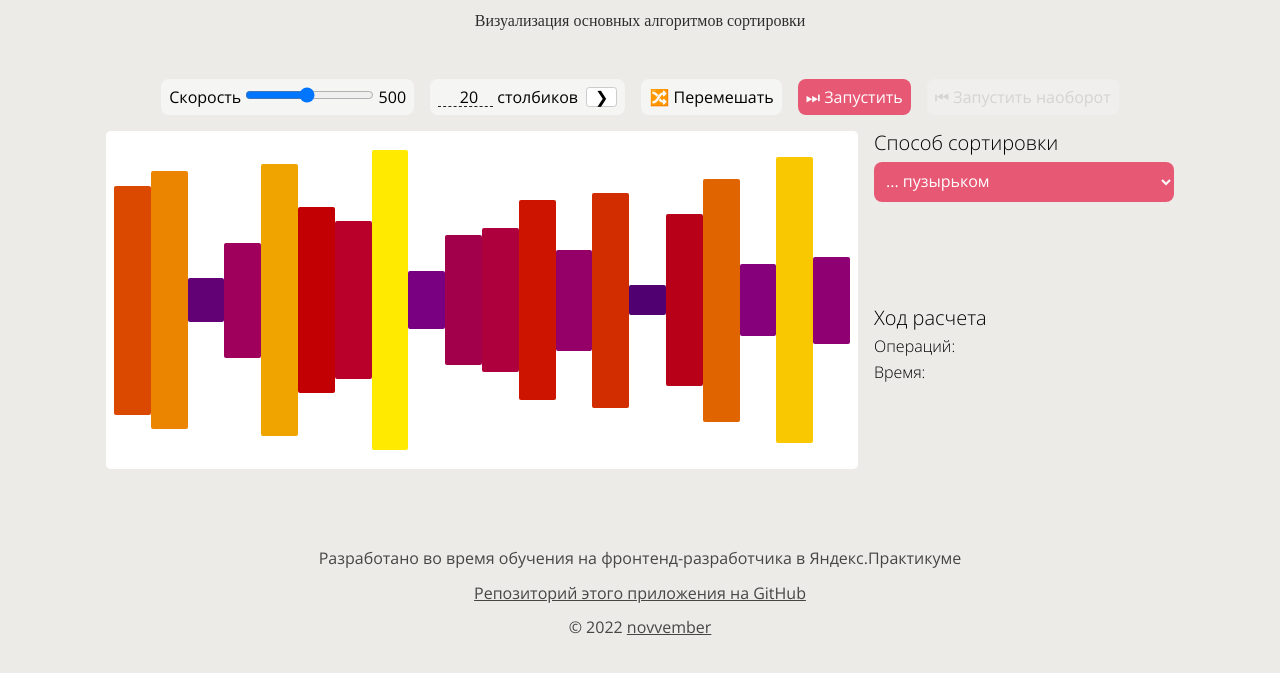
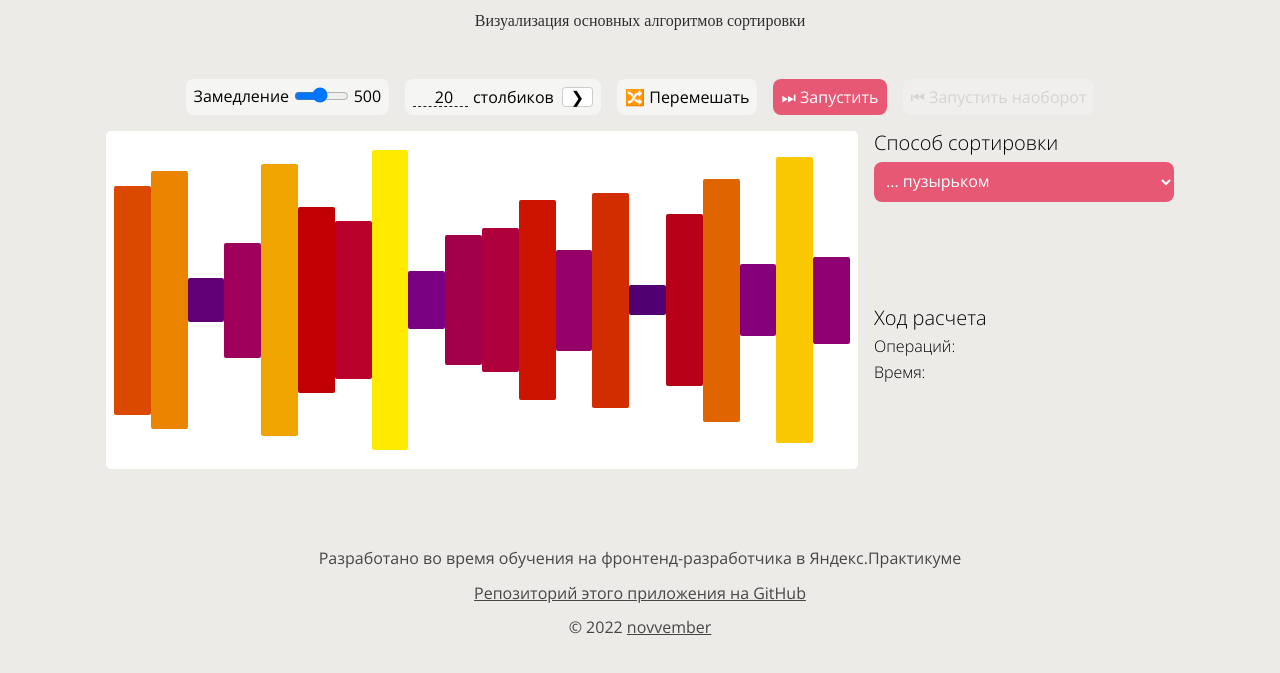
Before and after one commit to novvember/yet-another-sorting-visualization, a React app: page / in a window 1280 px wide. Shown: the part 107-780 px from the top of the page. Built offline with nearby package versions, Linux system fonts and the light colour scheme; a web font is replaced by a local one.

Commit message:
style: enhance range input style

```diff
--- a/src/blocks/input.css
+++ b/src/blocks/input.css
@@ -77,3 +77,8 @@
   border-radius: .2em;
   border: 1px solid #ccc;
 }
+
+.input_type_form label {
+  display: flex;
+  gap: .3em;
+}
--- a/src/components/GeneralControls.js
+++ b/src/components/GeneralControls.js
@@ -19,8 +19,9 @@ function GeneralControls({barsNumber, onBarsChange, onShuffle, onRunSorting, del
     <div className="general-controls">
       <form className="input input_type_form">
         <label>
-          <span>Скорость </span>
+          <span>Замедление</span>
           <input
+            className="input input_type_form-input input_type_range"
             type="range"
             name="delay"
             min="50"
@@ -29,7 +30,7 @@ function GeneralControls({barsNumber, onBarsChange, onShuffle, onRunSorting, del
             onChange={handleDelayChange}
             value={delay}
           />
-          <span> {delay}</span>
+          <span>{delay}</span>
         </label>
       </form>
 
```
